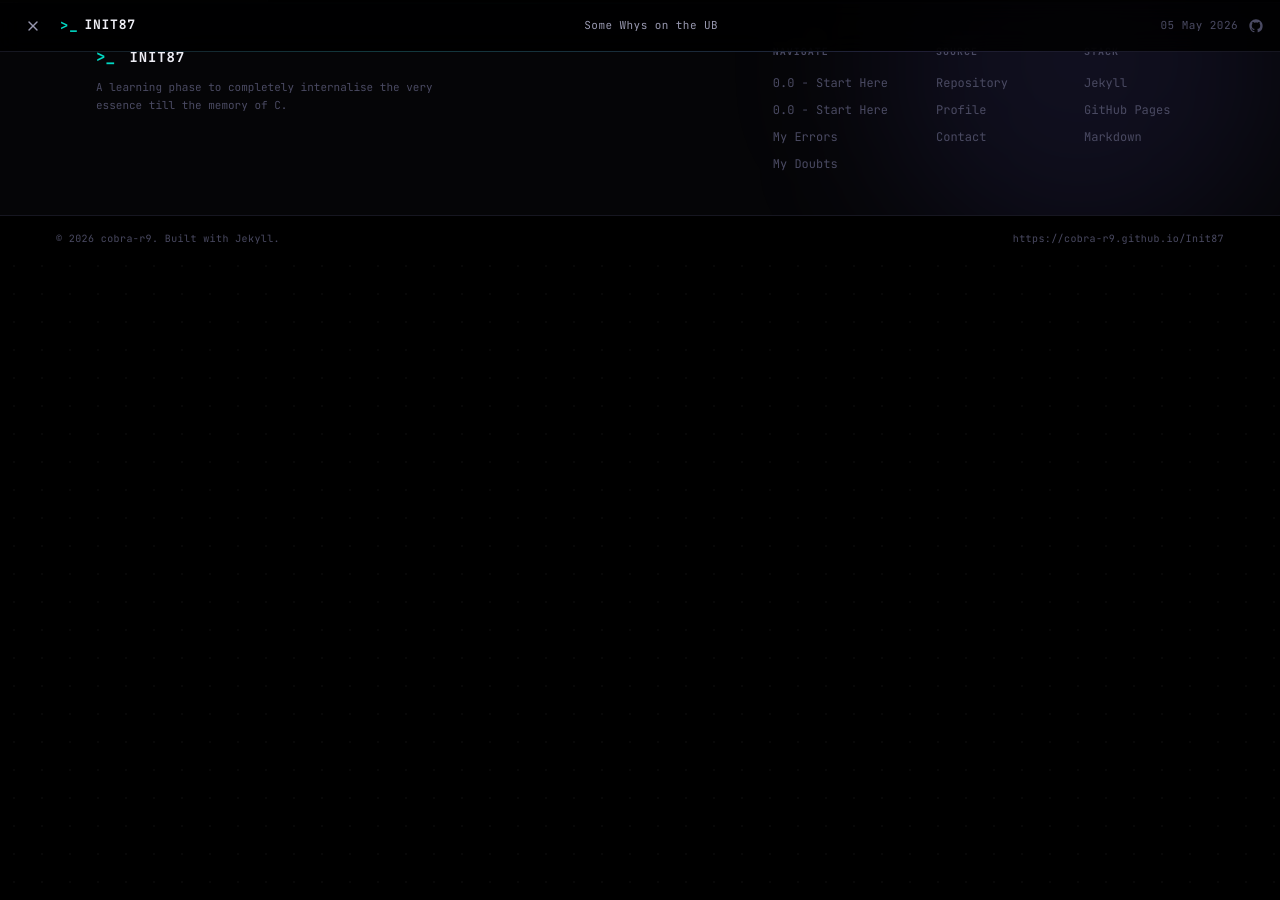
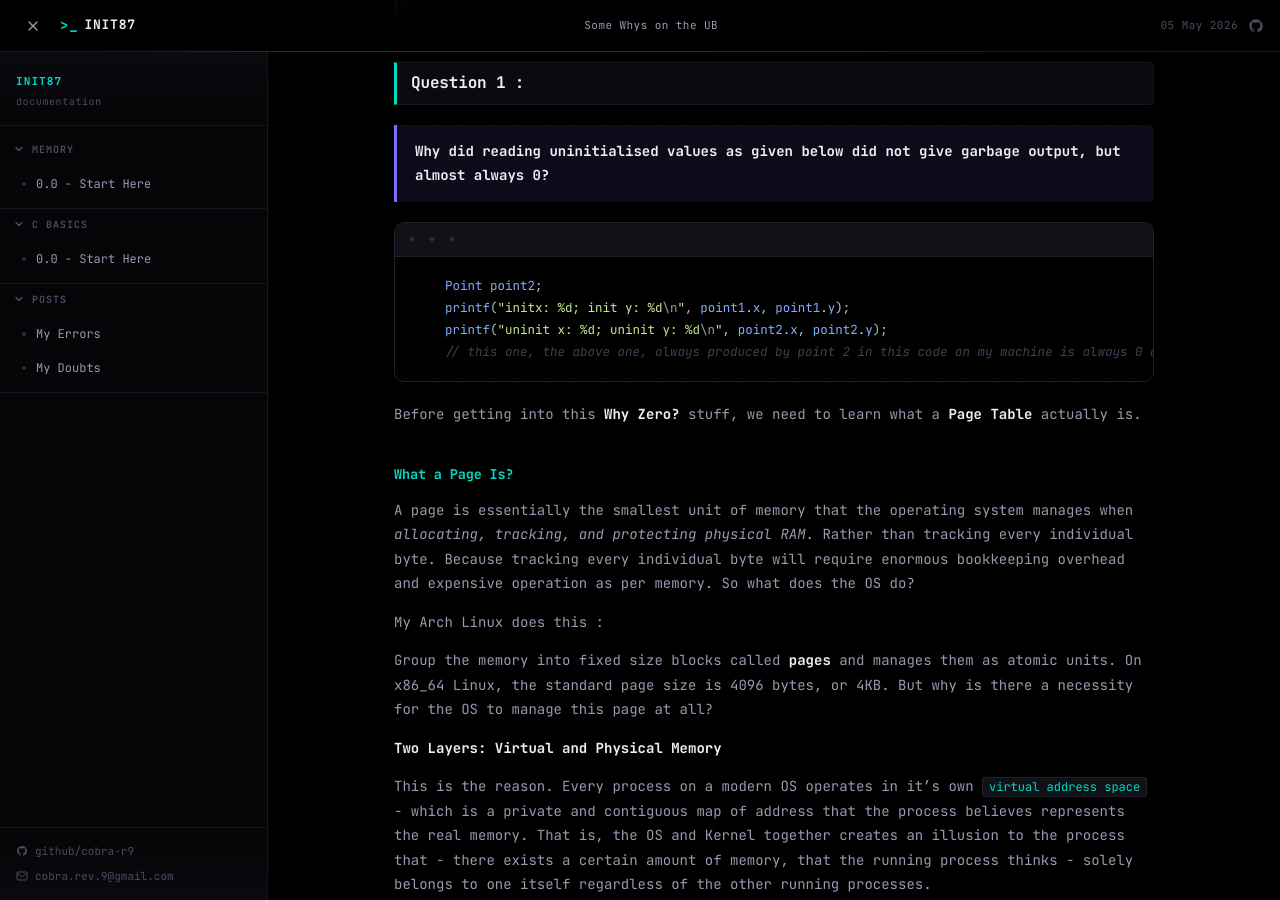
Before and after one commit to cobra-r9/Init87, a Jekyll site: the page built from _posts/2026-05-05-doublefrees-danglingpointers-and-doubts.md, in a window 1280 px wide and 900 px high, scrolled down 898 px. Built offline with Jekyll 4.4.1, drawn with Linux system fonts in a browser that asks for light colours; before the commit the page ends 1159 px from its top, so only the background shows below that; some of the changed text lies outside the part shown.

Commit message:
add; a new doubt regarding the ub bugs;

````diff
--- a/_posts/2026-05-05-doublefrees-danglingpointers-and-doubts.md
+++ b/_posts/2026-05-05-doublefrees-danglingpointers-and-doubts.md
@@ -4,3 +4,51 @@ description: "This is about double frees, what happens when you access a freshly
 type: doubt
 tags: [undefined-behaviour, double-frees, dangling-pointers]
 ---
+
+## Questions
+
+Here I have three unanswered questions about the behaviour of the C code I gave below. Under my attempt to deliberately execute - read uninitalised value, read a dangling-pointer, a use after free and double free, I am confused by the values that are outputed by the C code which was executed.
+
+**I will be resolving the questions one by one.**
+
+<gh-include src="cobra-r9/Init87/main/misc/practice/error/point2dv2.c"></gh-include>
+
+> But before diving any deeper, there are some important things that I need to understand to resolve my doubts. The Page Table, The Virtual Address Space, what happens underneath - mandatory to understand my first question.
+
+## Question 1 :
+
+> **Why did reading uninitialised values as given below did not give garbage output, but almost always 0?**
+
+```c
+    Point point2;
+    printf("initx: %d; init y: %d\n", point1.x, point1.y);
+    printf("uninit x: %d; uninit y: %d\n", point2.x, point2.y);
+    // this one, the above one, always produced by point 2 in this code on my machine is always 0 and 0 respectively. Yet as per C standards is an undefined behaviour.
+```
+
+Before getting into this **Why Zero?** stuff, we need to learn what a **Page Table** actually is.
+
+### What a Page Is?
+
+A page is essentially the smallest unit of memory that the operating system manages when *allocating, tracking, and protecting physical RAM*. Rather than tracking every individual byte. Because tracking every individual byte will require enormous bookkeeping overhead and expensive operation as per memory. So what does the OS do?
+
+My Arch Linux does this :
+
+Group the memory into fixed size blocks called **pages** and manages them as atomic units. On x86_64 Linux, the standard page size is 4096 bytes, or 4KB. But why is there a necessity for the OS to manage this page at all?
+
+**Two Layers: Virtual and Physical Memory**
+
+This is the reason. Every process on a modern OS operates in it's own `virtual address space` - which is a private and contiguous map of address that the process believes represents the real memory. That is, the OS and Kernel together creates an illusion to the process that - there exists a certain amount of memory, that the running process thinks - solely belongs to one itself regardless of the other running processes.
+
+To put it in other words;
+> The process thinks that all the memory belongs only to it and it can utilise any of the address in the virtual address space which is addresses of the virtual ilusion memory provided by the kernel. So, if there are two typical process running at the same time, they both get their own virtual address space to make use of the vast ocean of addresses.
+
+But another doubt arises here.
+
+**What about this? what if the two processes at some point in same time use same address? Would not there be a conflict among the two running processes?**
+
+Answer is NO. Notice that big `O` in the `NO`. This is because these virtual addresses do not correspoind directly to a physical RAM address or locations. Instead, the CPU's Memory Management Unit (aka `MMU`) translates these virtual addresses into physical addresses at the **runtime** - Notice it is not the compile time, but the runtime.
+
+**But how does it do it?**
+
+So, there exists a structure called the page table. The page table is what helps the MMU to map the virtual addresses of the programs to the physical RAM. Page Table is essentially a mapping : virtual page number to physical page frame number. Each entry in a table also carries the permission bits - the executable, writable, readable - which is how the OS enforces memory protection between the processes and between the user and kernel spaces.
````
